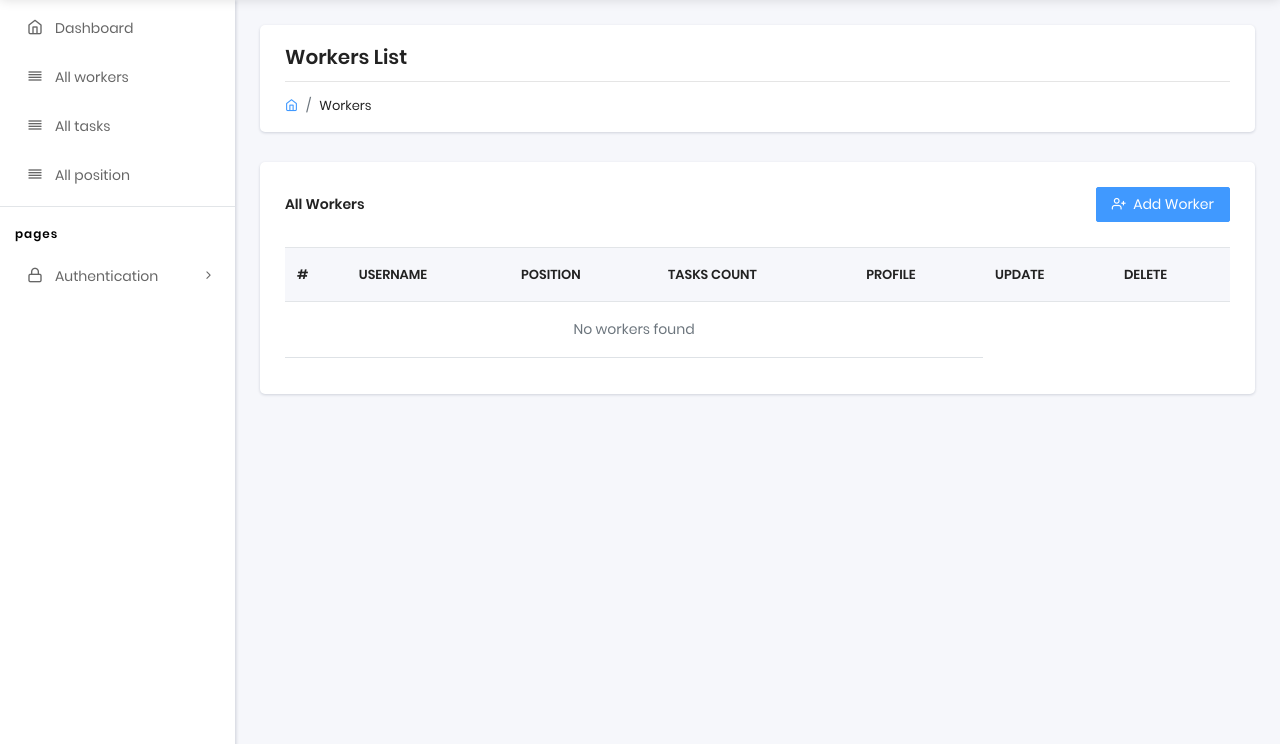
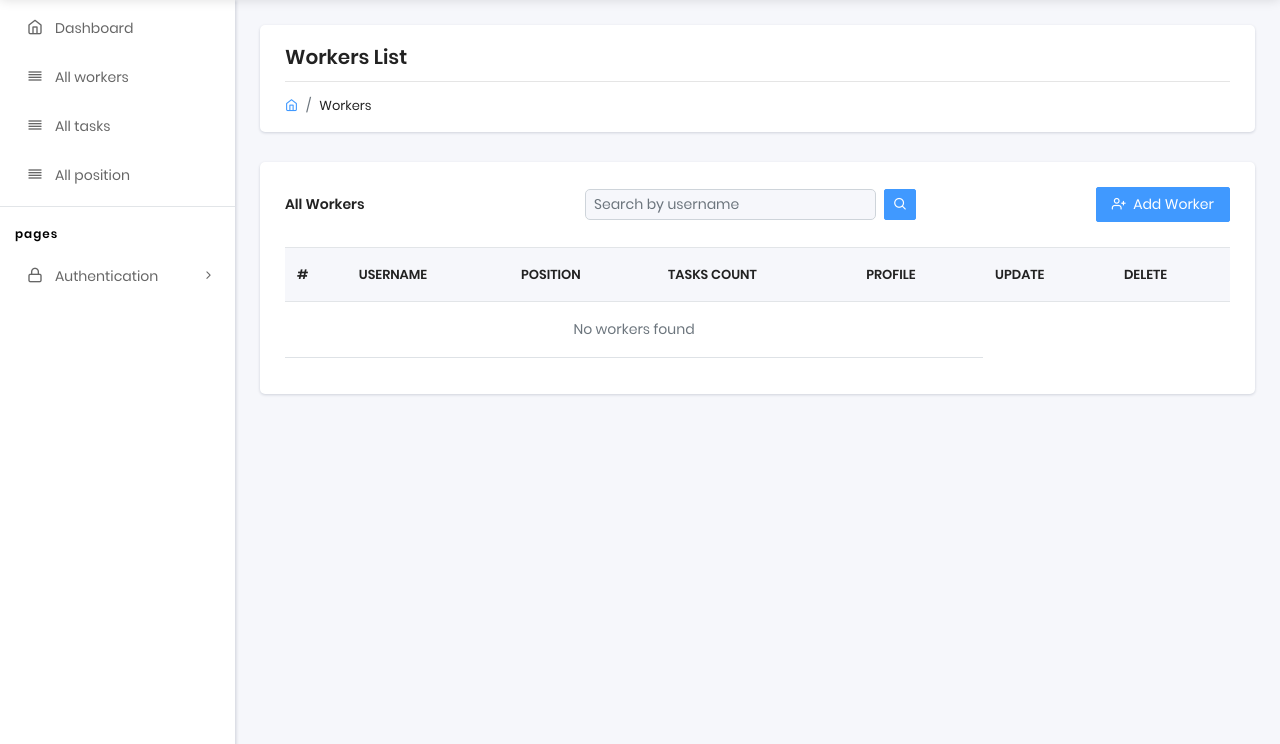
Before and after one commit to trs-ostapchuk/task-manager, a Django app: template templates/home/worker_list.html in a window 1280 px wide. Shown: the part 56-800 px from the top of the page. Run offline with Django 4.2, Linux system fonts and the light colour scheme; the template is opened without the code that fills it: values that come from a table or form of the project are taken from there, others are empty; some libraries are stand-ins or nearby versions.

Commit message:
Add field for searching in worker_list.html

```diff
--- a/templates/home/worker_list.html
+++ b/templates/home/worker_list.html
@@ -29,6 +29,14 @@
     <div class="card">
       <div class="card-header d-flex justify-content-between align-items-center">
         <h5>All Workers</h5>
+
+        <form method="get" class="d-flex" style="max-width: 300px;">
+          {{ search_form }}
+          <button type="submit" class="btn btn-sm btn-primary ms-2">
+            <i class="feather icon-search"></i>
+          </button>
+        </form>
+
         <a href="{% url 'tasks:worker-create' %}" class="btn btn-primary">
           <i class="feather icon-user-plus me-1"></i> Add Worker
         </a>
```
Lines whose indentation alone changed are shown as unchanged.
